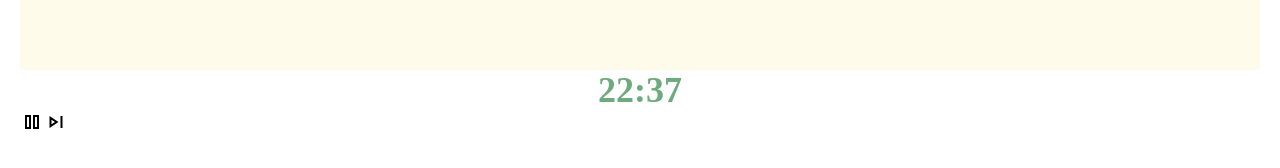
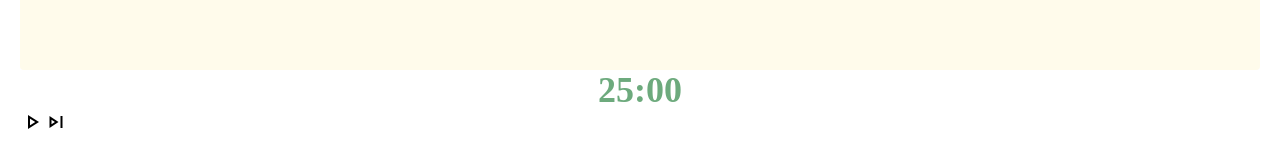
Before and after one commit to Gabriel-S-Paiva/mosaic, a Vue app: page / in a window 1280 px wide. Shown: the part 250-418 px from the top of the page. Built offline with nearby package versions, Linux system fonts and the light colour scheme.

Commit message:
Refactor Timer component to implement timer functionality and improve state management

```diff
--- a/src/components/Timer.vue
+++ b/src/components/Timer.vue
@@ -1,9 +1,51 @@
 <script setup lang="ts">
   import { ref } from 'vue';
 
-  const timer:string = '22:37';
-  const status = ref("Focus");
-  const isPlaying = ref(true)
+  const timer = ref(1500);
+  const status = ref({
+    type: "Focus",
+    count:1,
+    goal:4,
+  });
+  const isPlaying = ref(false);
+  let timeObj:number
+
+  const startTimer = () => {
+    isPlaying.value = true
+    timeObj = setInterval(()=>{
+      timer.value--
+      formatTimer(timer.value)
+    }, 1000)
+  }
+  const pauseTimer = () => {
+    isPlaying.value = false
+    clearInterval(timeObj)
+  }
+  const nextTimer = () => {
+    if(status.value.type === "Focus"){
+      if(status.value.count === status.value.goal){
+          status.value.type = "Long Break"
+          status.value.count = 1;
+      }else {
+        status.value.type = "Break"
+        status.value.count ++;
+      }
+    }else{
+      status.value.type = "Focus"
+    }
+  }
+  const formatTimer = (secondsTotal: number): string => {
+    let minutes:number = Math.floor(secondsTotal/60);
+    let seconds:number = secondsTotal%60;
+    let secondsLeft:string;
+    if(seconds<10){
+      secondsLeft = '0'+String(seconds)
+    }else{
+      secondsLeft = String(seconds)
+    }
+    const timeLeft:string = String(minutes) + ':' + secondsLeft;
+    return timeLeft
+  }
 </script>
 
 <template>
@@ -12,18 +54,18 @@
       Timer
     </h2>
     <div class="p-5">
-      <h3 class="w-fit bg-primary rounded-t px-2 py-1 text-white text-base font-bold font-['Switzer']">{{ status }}</h3>
+      <h3 class="w-fit bg-primary rounded-t px-2 py-1 text-white text-base font-bold font-['Switzer']">{{ status.type }}</h3>
       <div class="w-full h-56 rounded-r rounded-bl bg-amber-50">
         <!-- remove bg collor when finished -->
       </div>
-      <p class="flex justify-center text-primary text-4xl font-bold font-['Nippo']">{{ timer }}</p>
+      <p class="flex justify-center text-primary text-4xl font-bold font-['Nippo']">{{ formatTimer(timer) }}</p>
       <div>
         <button>
-          <span v-if="isPlaying" class="material-symbols-outlined">pause</span>
-          <span v-else class="material-symbols-outlined">play_arrow</span>
+          <span v-if="isPlaying" @click="pauseTimer" class="material-symbols-outlined">pause</span>
+          <span v-else @click="startTimer" class="material-symbols-outlined">play_arrow</span>
         </button>
         <button>
-          <span class="material-symbols-outlined">skip_next</span>
+          <span @click="nextTimer" class="material-symbols-outlined">skip_next</span>
         </button>
       </div>
     </div>
```
